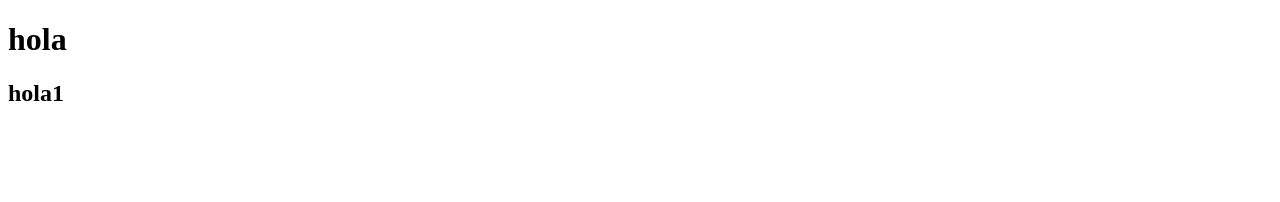
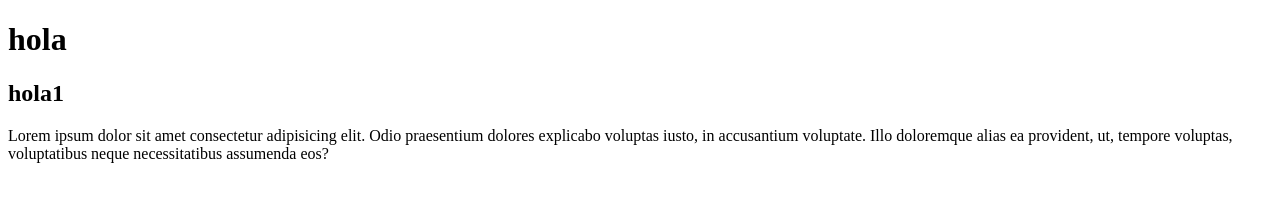
Before and after one commit to Hetcor90/juegosecreto1, a plain HTML site: page contacto.html in a window 1280 px wide. Drawn offline with Linux system fonts and the light colour scheme.

Commit message:
actualiza contacto p

```diff
--- a/contacto.html
+++ b/contacto.html
@@ -8,5 +8,7 @@
 <body>
     <h1>hola</h1>
     <h2>hola1</h2>
+
+    <p>Lorem ipsum dolor sit amet consectetur adipisicing elit. Odio praesentium dolores explicabo voluptas iusto, in accusantium voluptate. Illo doloremque alias ea provident, ut, tempore voluptas, voluptatibus neque necessitatibus assumenda eos?</p>
 </body>
 </html>
```
